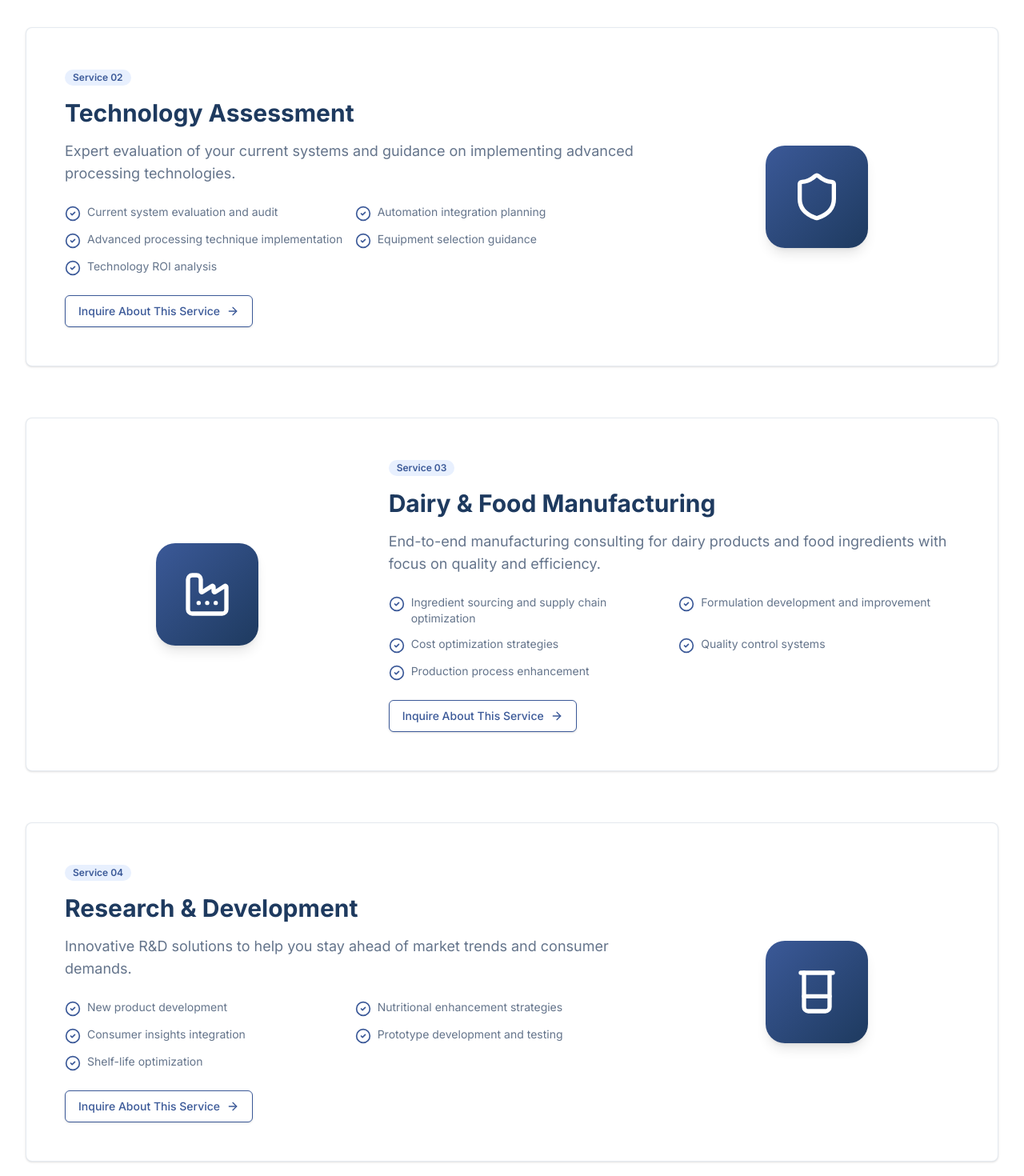
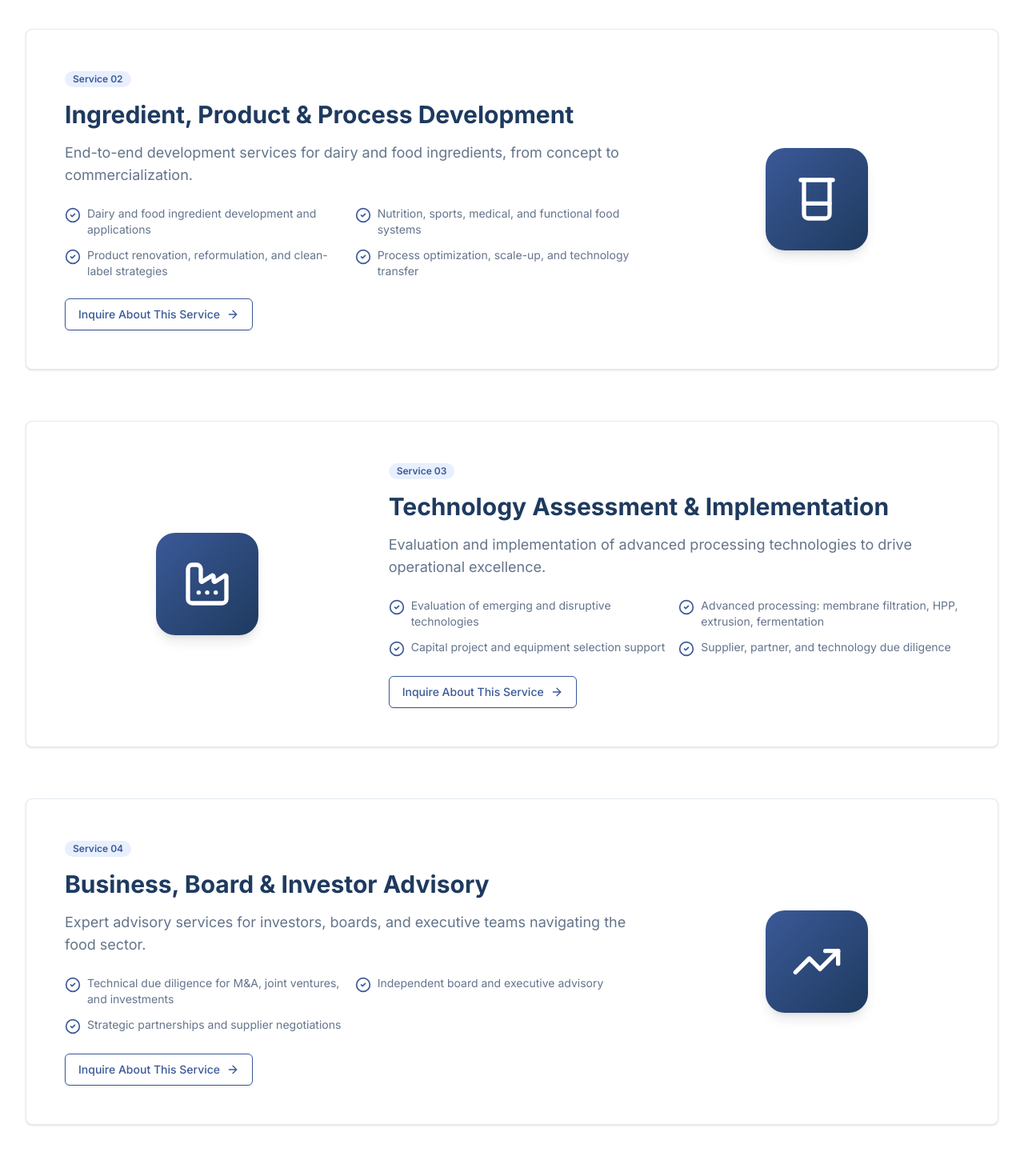
Before and after one commit to ShreyaSolanki17/USDF, a Next.js app: page /services in a window 1280 px wide. Shown: the part 1120-2590 px from the top of the page at 80% size. Built offline with nearby package versions, Linux system fonts and the light colour scheme.

Commit message:
word file

```diff
--- a/src/app/about/page.tsx
+++ b/src/app/about/page.tsx
@@ -117,9 +117,9 @@ export default function AboutPage() {
                                 className="text-lg md:text-xl text-muted-foreground"
                                 variants={fadeInUp}
                             >
-                                US Dairy and Foods Consulting LLC is a premier consultancy specializing
-                                in dairy and food industry solutions, committed to driving excellence
-                                and innovation in every project.
+                                US Dairy & Foods Consulting LLC operates at the intersection of science, technology, and
+                                business. We are an independent, execution-focused firm providing strategic advisory, technical
+                                due diligence, and hands-on leadership for complex innovation and transformation initiatives.
                             </motion.p>
                         </motion.div>
                     </div>
@@ -142,7 +142,7 @@ export default function AboutPage() {
                                                 <GraduationCap className="w-16 h-16 text-white" />
                                             </div>
                                             <p className="text-lg font-semibold text-primary">Dr. Hasmukh Patel</p>
-                                            <p className="text-muted-foreground">Founder & Principal Consultant</p>
+                                            <p className="text-muted-foreground">Founder & President | Global Dairy & Food Industry Leader</p>
                                         </div>
                                     </div>
 
@@ -158,7 +158,7 @@ export default function AboutPage() {
                                             </div>
                                             <div>
                                                 <p className="font-bold">20+ Years</p>
-                                                <p className="text-xs text-muted-foreground">Industry Experience</p>
+                                                <p className="text-xs text-muted-foreground">International Experience</p>
                                             </div>
                                         </div>
                                     </motion.div>
@@ -172,18 +172,44 @@ export default function AboutPage() {
                             >
                                 <Badge className="mb-4 bg-secondary text-primary border-0">Meet Our Founder</Badge>
                                 <h2 className="text-3xl md:text-4xl font-bold mb-6">
-                                    Dr. Hasmukh Patel
+                                    Dr. Hasmukh Patel, Ph.D.
                                 </h2>
                                 <p className="text-muted-foreground mb-6 leading-relaxed">
-                                    With over two decades of experience in the dairy and food industry,
-                                    Dr. Hasmukh Patel founded USDF with a vision to transform businesses
-                                    through expert guidance and innovative solutions.
+                                    Dr. Hasmukh Patel is a globally recognized dairy and food science leader with over 20 years of
+                                    international experience across the USA, New Zealand, Europe, China, and India. He holds a
+                                    Ph.D. in Food Technology from Massey University (New Zealand) and advanced degrees in
+                                    Dairy Science and Technology.
                                 </p>
                                 <p className="text-muted-foreground mb-8 leading-relaxed">
-                                    His expertise spans dairy processing, food safety compliance, product
-                                    development, and operational optimization. Under his leadership, USDF
-                                    has helped numerous businesses achieve excellence in their operations.
+                                    Dr. Patel currently serves as Chief Science & Innovation Officer at Nutracom LLC and is the
+                                    Founder and President of US Dairy & Foods Consulting LLC. His prior leadership roles include
+                                    Senior Director of Global R&D at Mengniu Dairy Group (China), Vice President of R&D at
+                                    Whitehall Specialties (now Ornua), and Technical Director & R&D Fellow at Land O’Lakes,
+                                    Inc. Earlier in his career, he served as faculty at South Dakota State University and spent more
+                                    than a decade at Fonterra Research & Development Centre in New Zealand.
                                 </p>
+
+                                <div className="space-y-4 mb-8">
+                                    <h3 className="font-semibold text-primary">Credentials & Global Recognition</h3>
+                                    <ul className="space-y-2 text-sm text-muted-foreground">
+                                        <li className="flex gap-2">
+                                            <CheckCircle2 className="w-4 h-4 text-green-500 flex-shrink-0 mt-0.5" />
+                                            Inventor / co-inventor of 10+ patents and proprietary technologies
+                                        </li>
+                                        <li className="flex gap-2">
+                                            <CheckCircle2 className="w-4 h-4 text-green-500 flex-shrink-0 mt-0.5" />
+                                            Author of 100+ peer-reviewed publications, book chapters, and invited presentations
+                                        </li>
+                                        <li className="flex gap-2">
+                                            <CheckCircle2 className="w-4 h-4 text-green-500 flex-shrink-0 mt-0.5" />
+                                            Recipient of multiple international awards in dairy and food science
+                                        </li>
+                                        <li className="flex gap-2">
+                                            <CheckCircle2 className="w-4 h-4 text-green-500 flex-shrink-0 mt-0.5" />
+                                            Expert advisor to FAO/WHO on protein quality and global nutrition initiatives
+                                        </li>
+                                    </ul>
+                                </div>
 
                                 <div className="flex flex-wrap gap-4 mb-8">
                                     <div className="flex items-center gap-2 text-sm text-muted-foreground">
--- a/src/app/page.tsx
+++ b/src/app/page.tsx
@@ -44,40 +44,28 @@ const coreValues = [
 // Services preview
 const services = [
     {
-        icon: TrendingUp,
-        title: "Strategic Planning",
-        description: "Market analysis, regulatory compliance, and operational optimization strategies.",
-        href: "/services#strategic-planning"
+        icon: Lightbulb,
+        title: "Innovation & R&D Strategy",
+        description: "Enterprise innovation roadmaps, portfolio prioritization, and R&D organization design.",
+        href: "/services#innovation-strategy"
     },
     {
-        icon: Shield,
-        title: "Technology Assessment",
-        description: "System evaluation, automation integration, and advanced processing techniques.",
-        href: "/services#technology"
+        icon: Beaker,
+        title: "Ingredient & Product Development",
+        description: "From concept to commercialization: formulation, scale-up, and clean-label strategies.",
+        href: "/services#product-development"
     },
     {
         icon: Factory,
-        title: "Dairy & Food Manufacturing",
-        description: "Sourcing, formulation optimization, and cost-effective ingredient solutions.",
-        href: "/services#manufacturing"
+        title: "Technology Assessment",
+        description: "Evaluation of emerging technologies, advanced processing, and capital project support.",
+        href: "/services#technology-assessment"
     },
     {
-        icon: Beaker,
-        title: "Research & Development",
-        description: "New product development, nutritional enhancement, and consumer insights.",
-        href: "/services#rd"
-    },
-    {
-        icon: Lightbulb,
-        title: "Product Development",
-        description: "From concept validation to large-scale commercialization support.",
-        href: "/services#product-dev"
-    },
-    {
-        icon: Wrench,
-        title: "Technical Support",
-        description: "Troubleshooting, process optimization, and quality assurance.",
-        href: "/services#technical"
+        icon: TrendingUp,
+        title: "Business & Board Advisory",
+        description: "Technical due diligence, M&A support, and strategic partnership negotiations.",
+        href: "/services#business-advisory"
     }
 ]
 
@@ -96,7 +84,7 @@ const focusRailItems: FocusRailItem[] = [
         title: "Dairy Processing Excellence",
         description: "State-of-the-art dairy processing facilities and equipment optimization.",
         imageSrc: "/photos/dairyimg.jpg",
-        href: "/services#manufacturing",
+        href: "/services#technology-assessment",
         meta: "Manufacturing"
     },
     {
@@ -104,7 +92,7 @@ const focusRailItems: FocusRailItem[] = [
         title: "Quality Assurance",
         description: "Rigorous quality control processes ensuring the highest standards.",
         imageSrc: "/Images/53690cc4-4537-4d66-a9d0-c9faaf0f8ab0.jpg",
-        href: "/services#technical",
+        href: "/services#product-development",
         meta: "Quality Control"
     },
     {
@@ -112,7 +100,7 @@ const focusRailItems: FocusRailItem[] = [
         title: "Research & Development",
         description: "Innovative R&D solutions driving product excellence and market growth.",
         imageSrc: "/Images/fa30e9fa-ee27-4346-9529-5e578c173d4c.jpg",
-        href: "/services#rd",
+        href: "/services#innovation-strategy",
         meta: "Innovation"
     },
     {
@@ -120,7 +108,7 @@ const focusRailItems: FocusRailItem[] = [
         title: "Food Safety Compliance",
         description: "Comprehensive food safety programs meeting global regulatory standards.",
         imageSrc: "/Images/fb3319a3-54a2-4246-b5b6-da3b2d23e3fe.jpg",
-        href: "/services#strategic-planning",
+        href: "/services#product-development",
         meta: "Compliance"
     },
     {
@@ -128,7 +116,7 @@ const focusRailItems: FocusRailItem[] = [
         title: "Product Development",
         description: "From concept to commercialization - bringing your ideas to market.",
         imageSrc: "/photos/d2.jpg",
-        href: "/services#product-dev",
+        href: "/services#product-development",
         meta: "Development"
     }
 ]
@@ -219,7 +207,7 @@ export default function Home() {
                                 <motion.div variants={fadeInUp}>
                                     <Badge className="mb-6 bg-primary/10 text-primary border-primary/20 hover:bg-primary/20 px-4 py-1.5">
                                         <Award className="w-3.5 h-3.5 mr-2" />
-                                        Established 2019 | Plymouth, MN
+                                        Trusted Advisor | Proven Innovator | Global Execution Partner
                                     </Badge>
                                 </motion.div>
 
@@ -227,18 +215,17 @@ export default function Home() {
                                     className="text-4xl md:text-5xl lg:text-6xl font-bold leading-tight mb-6"
                                     variants={fadeInUp}
                                 >
-                                    USA&apos;s Top{" "}
-                                    <span className="text-gradient-blue">Food & Dairy</span>
-                                    {" "}Solutions Partner
+                                    Science-Led{" "}
+                                    <span className="text-gradient-blue">Innovation.</span><br />
+                                    Commercially Executed.
                                 </motion.h1>
 
                                 <motion.p
                                     className="text-lg md:text-xl text-muted-foreground mb-8 max-w-xl"
                                     variants={fadeInUp}
                                 >
-                                    Expert guidance on dairy processing,
-                                    product development, operational excellence, strategy and growth. Transform your
-                                    business with industry-leading consulting.
+                                    Helping dairy, food, beverage, and nutrition companies achieve sustainable growth
+                                    through innovation, technology, and strategy. We help translate science into scalable, profitable solutions.
                                 </motion.p>
 
                                 <motion.div
--- a/src/app/services/page.tsx
+++ b/src/app/services/page.tsx
@@ -17,101 +17,54 @@ const fadeInUp = {
 
 const services = [
     {
-        id: "strategic-planning",
-        icon: TrendingUp,
-        title: "Strategic Planning",
-        shortDesc: "Market analysis and operational optimization",
-        description: "Comprehensive strategic planning services to help you navigate the competitive dairy and food industry landscape.",
+        id: "innovation-strategy",
+        icon: Lightbulb,
+        title: "Innovation & R&D Strategy",
+        shortDesc: "Strategic roadmaps and organizational design",
+        description: "Comprehensive innovation strategy to align R&D with business growth and market opportunities.",
         features: [
-            "Market analysis and competitive intelligence",
-            "Regulatory requirements assessment",
-            "Operational optimization strategies",
-            "Growth roadmap development",
-            "Risk assessment and mitigation planning"
+            "Enterprise innovation roadmaps and portfolio prioritization",
+            "R&D organization design and capability development",
+            "Stage-gate, governance, and commercialization frameworks",
+            "Board-level science and technology advisory"
         ]
     },
     {
-        id: "technology",
-        icon: Shield,
-        title: "Technology Assessment",
-        shortDesc: "System evaluation and automation integration",
-        description: "Expert evaluation of your current systems and guidance on implementing advanced processing technologies.",
+        id: "product-development",
+        icon: Beaker,
+        title: "Ingredient, Product & Process Development",
+        shortDesc: "From formulation to scale-up",
+        description: "End-to-end development services for dairy and food ingredients, from concept to commercialization.",
         features: [
-            "Current system evaluation and audit",
-            "Automation integration planning",
-            "Advanced processing technique implementation",
-            "Equipment selection guidance",
-            "Technology ROI analysis"
+            "Dairy and food ingredient development and applications",
+            "Nutrition, sports, medical, and functional food systems",
+            "Product renovation, reformulation, and clean-label strategies",
+            "Process optimization, scale-up, and technology transfer"
         ]
     },
     {
-        id: "manufacturing",
+        id: "technology-assessment",
         icon: Factory,
-        title: "Dairy & Food Manufacturing",
-        shortDesc: "Sourcing, formulation, and cost optimization",
-        description: "End-to-end manufacturing consulting for dairy products and food ingredients with focus on quality and efficiency.",
+        title: "Technology Assessment & Implementation",
+        shortDesc: "Emerging tech and capital projects",
+        description: "Evaluation and implementation of advanced processing technologies to drive operational excellence.",
         features: [
-            "Ingredient sourcing and supply chain optimization",
-            "Formulation development and improvement",
-            "Cost optimization strategies",
-            "Quality control systems",
-            "Production process enhancement"
+            "Evaluation of emerging and disruptive technologies",
+            "Advanced processing: membrane filtration, HPP, extrusion, fermentation",
+            "Capital project and equipment selection support",
+            "Supplier, partner, and technology due diligence"
         ]
     },
     {
-        id: "rd",
-        icon: Beaker,
-        title: "Research & Development",
-        shortDesc: "New product development and nutritional enhancement",
-        description: "Innovative R&D solutions to help you stay ahead of market trends and consumer demands.",
+        id: "business-advisory",
+        icon: TrendingUp,
+        title: "Business, Board & Investor Advisory",
+        shortDesc: "Due diligence and strategic partnerships",
+        description: "Expert advisory services for investors, boards, and executive teams navigating the food sector.",
         features: [
-            "New product development",
-            "Nutritional enhancement strategies",
-            "Consumer insights integration",
-            "Prototype development and testing",
-            "Shelf-life optimization"
-        ]
-    },
-    {
-        id: "product-dev",
-        icon: Lightbulb,
-        title: "Product Development & Commercialization",
-        shortDesc: "Concept validation to large-scale production",
-        description: "From initial concept to market-ready products, we guide you through every stage of product development.",
-        features: [
-            "Concept validation and feasibility studies",
-            "Pilot production support",
-            "Scale-up to large-scale production",
-            "Market launch strategy",
-            "Post-launch optimization"
-        ]
-    },
-    {
-        id: "turnkey",
-        icon: Building,
-        title: "Turn-Key Projects",
-        shortDesc: "End-to-end facility and workflow support",
-        description: "Complete project management for new facilities or major upgrades, from planning to commissioning.",
-        features: [
-            "Facility design and layout planning",
-            "Equipment selection and procurement",
-            "Workflow optimization",
-            "Project timeline management",
-            "Commissioning and startup support"
-        ]
-    },
-    {
-        id: "technical",
-        icon: Wrench,
-        title: "Technical Support",
-        shortDesc: "Troubleshooting and quality assurance",
-        description: "Ongoing technical support to ensure your operations run smoothly and efficiently.",
-        features: [
-            "Process troubleshooting",
-            "Quality assurance programs",
-            "Staff training and development",
-            "Compliance monitoring",
-            "Performance optimization"
+            "Technical due diligence for M&A, joint ventures, and investments",
+            "Independent board and executive advisory",
+            "Strategic partnerships and supplier negotiations"
         ]
     }
 ]
```
